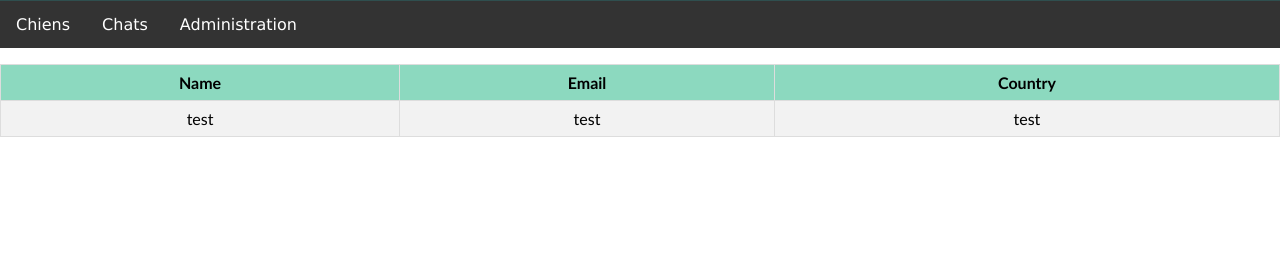
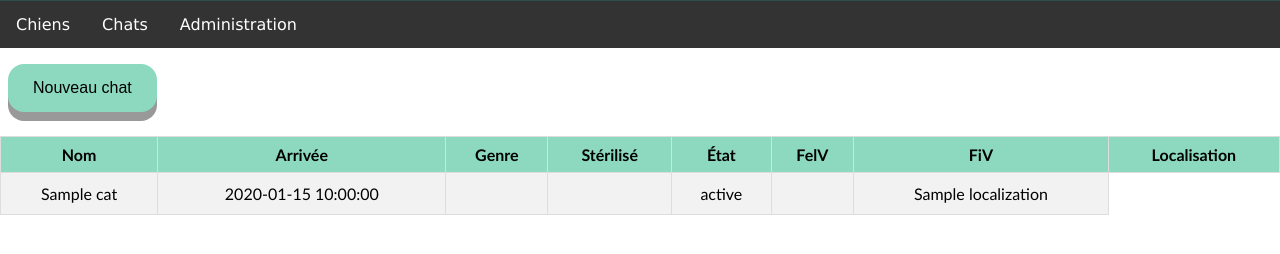
Before and after one commit to les-rescapes-du-quercy/ossaca, a Flask app: template templates/cats.html in a window 1280 px wide. Shown: the part 419-673 px from the top of the page. Run offline with Flask 2, Linux system fonts and the light colour scheme; the template is opened without the code that fills it: most values are stand-ins (such as "Sample title", 1, 10 or a date in 2020).

Commit message:
WIP: cat
Signed-off-by: Mylene Josserand <josserand.mylene@gmail.com>

```diff
--- a/templates/cats.html
+++ b/templates/cats.html
@@ -1,13 +1,39 @@
 <link href="{{ url_for('static', filename='table.css') }}" rel="stylesheet" type="text/css" />
 {% include 'header.html' %}
 
-<title>Ossaca - chats</title>
+<title>Liste chats</title>
 
 <p>
+  <form action="/cats/new_cat.html" method="get">
+    <button class="button" type="submit">Nouveau chat</button>
+  </form>
+
   <table id="animals">
-    <tr><th>Name</th><th>Email</th><th>Country</th></tr>
-    <tr class="table-row" data-href="http://tutorialsplane.com">
-      <td>test</td><td>test</td><td>test</td>
+    <tr><th>Nom</th><th>Arrivée</th><th>Genre</th><th>Stérilisé</th>
+      <th> État</th><th>FelV</th><th>FiV</th><th>Localisation</th></tr>
+    {% for dog in dogs %}
+    <tr class="table-row" data-href="cat">
+      <td style="display:none;">{{ cat.id }}</td>
+      <td>{{ cat.name }}</td>
+      <td>{{ cat.arrival_date }}</td>
+      <td class="emoji">
+	{% if dog.gender == 2 %} <i class="fa fa-mars" aria-hidden="true"></i>
+	{% elif dog.gender == 1 %} <i class="fa fa-venus" aria-hidden="true"></i>
+	{% endif %}
+      </td>
+      <td class="emoji">
+	{% if dog.neutered == 1 %} <i class="fa fa-check-square-o" aria-hidden="true"></i>
+	{% else %} <i class="fa fa-times" aria-hidden="true"></i>
+	{% endif %}
+      </td>
+      <td>{{ dog.latest_sheet.state }}</td>
+      <td class="emoji">
+	{% if dog.ok_cats %} <i class="fa fa-paw" aria-hidden="true"></i>
+	{% else %} <i class="fa fa-times" aria-hidden="true"></i>
+	{% endif %}
+      </td>
+      <td>{{ dog.latest_sheet.localization }}</td>
     </tr>
+    {% endfor %}
   </table>
 </p>
```
